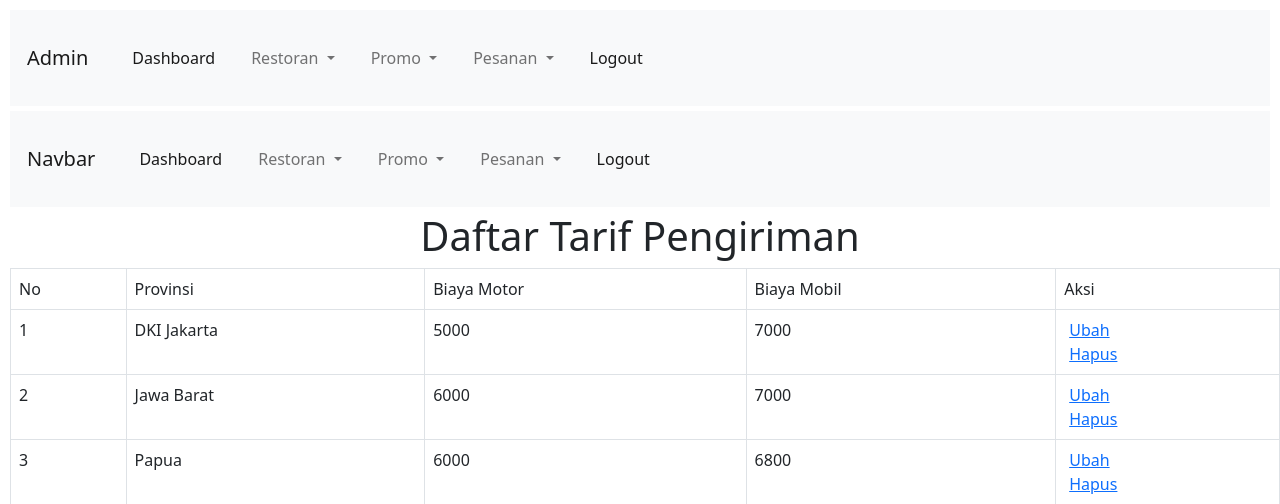
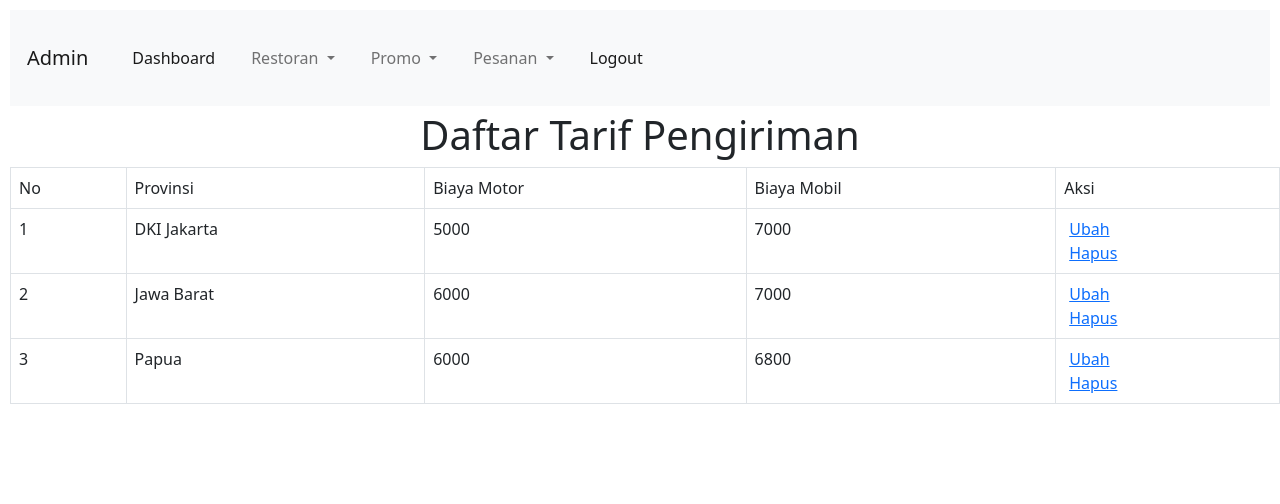
Before and after one commit to ArdhitoN/b4_sirest, a Django app: page /tarifPengiriman/daftar_tarif/ in a window 1280 px wide. Shown: the top 504 px of the page. Run offline with Django 4.2, Linux system fonts and the light colour scheme.

Commit message:
update UI

```diff
--- /dev/null
+++ b/Makanan/templates/daftarMakanan_AView.html
@@ -0,0 +1,3 @@
+{% include 'navbarAdmin.html' %}
+
+{% include 'daftarMakanan_nonRestoView.html' %}
--- /dev/null
+++ b/Makanan/templates/daftarMakanan_KView.html
@@ -0,0 +1,3 @@
+{% include 'navbarKurir.html' %}
+
+{% include 'daftarMakanan_nonRestoView.html' %}
--- /dev/null
+++ b/Makanan/templates/daftarMakanan_PView.html
@@ -0,0 +1,3 @@
+{% include 'navbarPelanggan.html' %}
+
+{% include 'daftarMakanan_nonRestoView.html' %}
--- a/Makanan/templates/daftarMakanan_restoView.html
+++ b/Makanan/templates/daftarMakanan_restoView.html
@@ -1,4 +1,4 @@
-{% extends 'base.html' %}
+{% include 'navbarRestoran.html' %}
 
 {% load static %}
 
--- a/Makanan/templates/daftar_restoran.html
+++ b/Makanan/templates/daftar_restoran.html
@@ -1,4 +1,4 @@
-{% include 'navbarPelanggan.html' %}
+
 
 {% load static %}
 
--- /dev/null
+++ b/Makanan/templates/daftar_restoran_AView.html
@@ -0,0 +1,3 @@
+{% include 'navbarAdmin.html' %}
+
+{% include 'daftar_restoran.html' %}
--- /dev/null
+++ b/Makanan/templates/daftar_restoran_KView.html
@@ -0,0 +1,3 @@
+{% include 'navbarKurir.html' %}
+
+{% include 'daftar_restoran.html' %}
--- /dev/null
+++ b/Makanan/templates/daftar_restoran_PView.html
@@ -0,0 +1,3 @@
+{% include 'navbarPelanggan.html' %}
+
+{% include 'daftar_restoran.html' %}
--- a/Makanan/templates/detail_resto.html
+++ b/Makanan/templates/detail_resto.html
@@ -1,6 +1,3 @@
-{% include 'navbarPelanggan.html' %}
-
-
 {% load static %}
 
 {% block meta %}
--- /dev/null
+++ b/Makanan/templates/detail_resto_AView.html
@@ -0,0 +1,3 @@
+{% include 'navbarAdmin.html' %}
+
+{% include 'detail_resto.html' %}
--- /dev/null
+++ b/Makanan/templates/detail_resto_KView.html
@@ -0,0 +1,3 @@
+{% include 'navbarKurir.html' %}
+
+{% include 'detail_resto.html' %}
--- /dev/null
+++ b/Makanan/templates/detail_resto_PView.html
@@ -0,0 +1,3 @@
+{% include 'navbarPelanggan.html' %}
+
+{% include 'detail_resto.html' %}
--- a/Makanan/templates/ubah_makanan.html
+++ b/Makanan/templates/ubah_makanan.html
@@ -1,4 +1,4 @@
-{% extends 'base.html' %}
+{% include 'navbarRestoran.html' %}
 
 {% load static %}
 
--- a/Makanan/urls.py
+++ b/Makanan/urls.py
@@ -7,12 +7,32 @@ app_name = 'Makanan'
 
 urlpatterns = [
     path('buat_makanan/', show_buat_makanan, name='show_buat_makanan'),
+    path('daftarMakanan_restoView/', show_makanan_restoView, name='show_makanan_restoView'),
+    path('ubah_makanan/', show_ubah_makanan, name='show_ubah_makanan'),
+
     path('daftarMakanan_nonRestoView/', show_makanan_nonRestoView, name='show_makanan_nonRestoView'),
-    path('daftarMakanan_restoView/', show_makanan_restoView, name='show_makanan_restoView'),
+    path('daftarMakanan_AView/', show_makanan_AView, name='show_makanan_AView'),
+    path('daftarMakanan_KView/', show_makanan_KView, name='show_makanan_KView'),
+    path('daftarMakanan_PView/', show_makanan_PView, name='show_makanan_PView'),
+
+
+
     path('detail_resto/', show_detail_resto, name='show_detail_resto'),
+    path('detail_resto_AView/', show_detail_resto_AView, name='show_detail_resto_AView'),
+    path('detail_resto_KView/', show_detail_resto_KView, name='show_detail_resto_KView'),
+    path('detail_resto_PView/', show_detail_resto_PView, name='show_detail_resto_PView'),
+
+
     path('daftar_restoran/', show_daftar_restoran, name='show_daftar_restoran'),
-    path('ubah_makanan/', show_ubah_makanan, name='show_ubah_makanan'),
+    path('daftar_restoran_AView/', show_daftar_restoran_AView, name='show_daftar_restoran_AView'),
+    path('daftar_restoran_KView/', show_daftar_restoran_KView, name='show_daftar_restoran_KView'),
+    path('daftar_restoran_PView/', show_daftar_restoran_PView, name='show_daftar_restoran_PView'),
+
+
 
     path('hapus_makanan/', hapus_makanan, name='hapus_makanan'),
 
+
+
+
 ]
--- a/authentication/urls.py
+++ b/authentication/urls.py
@@ -7,4 +7,6 @@ app_name = 'authentication'
 urlpatterns = [
     path("register-admin/", show_register_admin, name="show_register_admin"),
     path("register-pelanggan/", show_register_pelanggan, name="show_register_pelanggan"),
+    path("register-restoran/", show_register_restoran, name="show_register_restoran"),
+    path("register-kurir/", show_register_kurir, name="show_register_kurir"),
 ]
--- a/tarifPengiriman/templates/daftar_tarif.html
+++ b/tarifPengiriman/templates/daftar_tarif.html
@@ -16,67 +16,6 @@
 
 
 {% block content %}
-
-
-<nav class="navbar navbar-expand-lg navbar-light bg-light">
-  <div class="container-fluid">
-    <a class="navbar-brand" href="#">Navbar</a>
-    <button class="navbar-toggler" type="button" data-bs-toggle="collapse" data-bs-target="#navbarSupportedContent" aria-controls="navbarSupportedContent" aria-expanded="false" aria-label="Toggle navigation">
-      <span class="navbar-toggler-icon"></span>
-    </button>
-    <div class="collapse navbar-collapse" id="navbarSupportedContent">
-      <ul class="navbar-nav me-auto mb-2 mb-lg-0">
-        <li class="nav-item">
-          <a class="nav-link active" aria-current="page" href="#">Dashboard</a>
-        </li>
-        <li class="nav-item dropdown">
-          <a class="nav-link dropdown-toggle" href="#" id="navbarDropdown" role="button" data-bs-toggle="dropdown">
-            Restoran
-          </a>
-          <ul class="dropdown-menu">
-            <li><a class="dropdown-item" href="#">Daftar Kategori Restoran</a></li>
-            <li><a class="dropdown-item" href="#">Buat Kategori Restoran</a></li>
-            <li><a class="dropdown-item" href="#">Daftar Kategori Restoran</a></li>
-            <li><a class="dropdown-item" href="#">Buat Kategori Makanan</a></li>
-            <li><a class="dropdown-item" href="#">Daftar Bahan Makanan</a></li>
-            <li><a class="dropdown-item" href="#">Buat Bahan Makanan</a></li>
-            <li><a class="dropdown-item" href="#">Daftar Restoran dan Makanan</a></li>
-            <li><hr class="dropdown-divider"></li>
-          </ul>
-        </li>
-
-        <li class="nav-item dropdown">
-          <a class="nav-link dropdown-toggle" href="#" id="navbarDropdown" role="button" data-bs-toggle="dropdown" aria-expanded="false">
-            Promo
-          </a>
-          <ul class="dropdown-menu" aria-labelledby="navbarDropdown">
-            <li><a class="dropdown-item" href="#">Daftar Promo</a></li>
-            <li><a class="dropdown-item" href="#">Buat Promo</a></li>
-            <li><hr class="dropdown-divider"></li>
-          </ul>
-        </li>
-
-
-        <li class="nav-item dropdown">
-          <a class="nav-link dropdown-toggle" href="#" id="navbarDropdown" role="button" data-bs-toggle="dropdown" aria-expanded="false">
-            Pesanan
-          </a>
-          <ul class="dropdown-menu" aria-labelledby="navbarDropdown">
-            <li><a class="dropdown-item" href="#">Daftar Tarif Pengiriman per KM</a></li>
-            <li><a class="dropdown-item" href="#">Buat Tarif Pengiriman per KM</a></li>
-            <li><hr class="dropdown-divider"></li>
-          </ul>
-        </li>
-
-        <li class="nav-item">
-          <a class="nav-link active" aria-current="page" href="#">Logout</a>
-        </li>
-
-
-      </ul>
-    </div>
-  </div>
-</nav>
 
 <div class="text-center">
 
```
Also changed, not shown: Makanan/views.py (+108 -0 lines).
